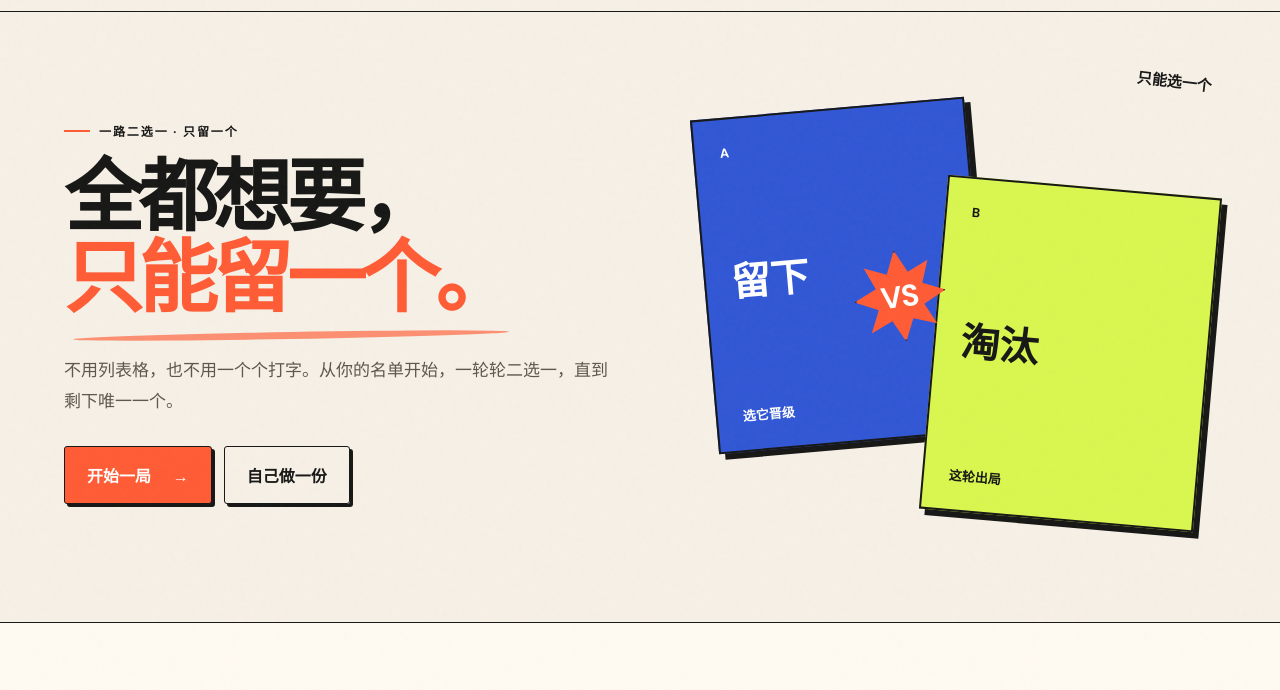
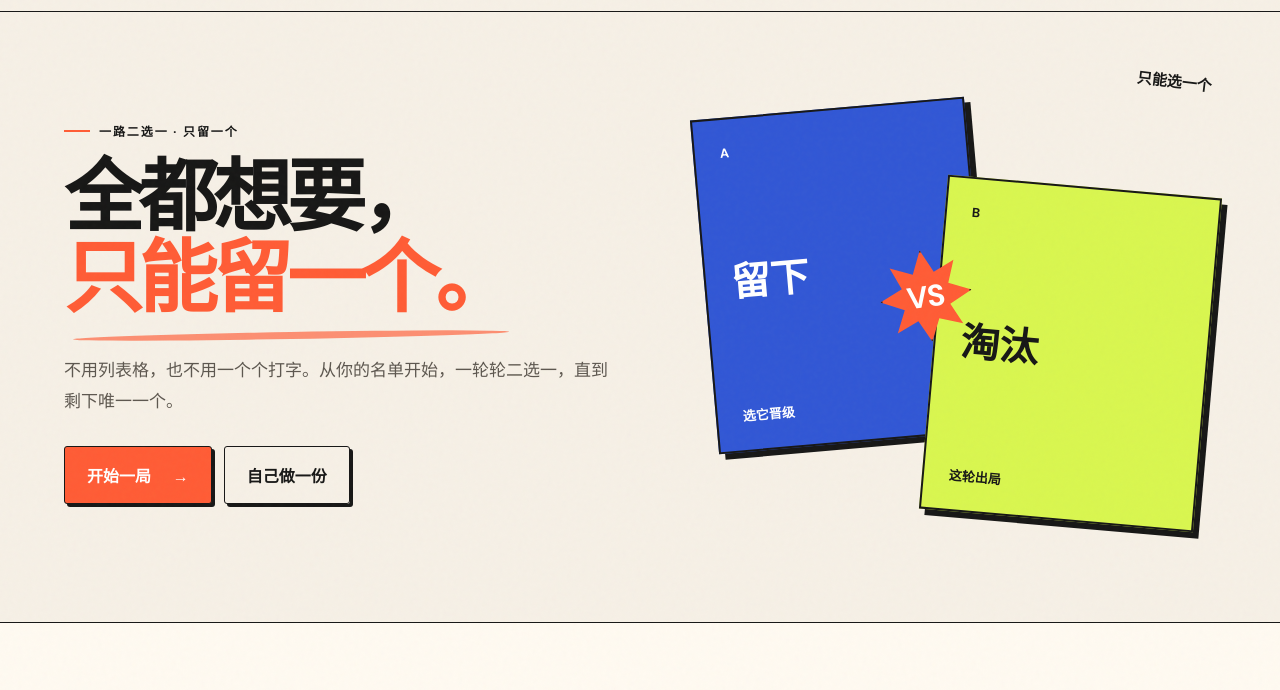
Before and after one commit to fatongchen-nu/pick-one-battle, a plain HTML site: page index.html in a window 1280 px wide. Shown: the part 64-754 px from the top of the page. Drawn offline with Linux system fonts and the light colour scheme; no server answers.

Commit message:
vs location

```diff
--- a/styles.css
+++ b/styles.css
@@ -57,7 +57,7 @@ button { color: inherit; }
 .versus-card small { font-size: 13px; font-weight: 700; }
 .card-left { left: 15px; top: 10px; background: var(--blue); color: white; transform: rotate(-5deg); }
 .card-right { right: 8px; bottom: 7px; background: var(--acid); transform: rotate(5deg); }
-.versus-burst { position: absolute; z-index: 2; left: 40%; top: 46%; transform: translate(-50%,-50%) rotate(-8deg); width: 92px; height: 92px; display: grid; place-items: center; color: white; font-size: 30px; font-weight: 900; background: var(--orange); border: 2px solid var(--ink); clip-path: polygon(50% 0,62% 25%,85% 15%,76% 39%,100% 50%,75% 62%,86% 85%,61% 76%,50% 100%,38% 76%,14% 86%,25% 62%,0 50%,25% 39%,15% 15%,39% 25%); }
+.versus-burst { position: absolute; z-index: 2; left: 45%; top: 46%; transform: translate(-50%,-50%) rotate(-8deg); width: 92px; height: 92px; display: grid; place-items: center; color: white; font-size: 30px; font-weight: 900; background: var(--orange); border: 2px solid var(--ink); clip-path: polygon(50% 0,62% 25%,85% 15%,76% 39%,100% 50%,75% 62%,86% 85%,61% 76%,50% 100%,38% 76%,14% 86%,25% 62%,0 50%,25% 39%,15% 15%,39% 25%); }
 .scribble { position: absolute; right: 4px; top: -28px; font-weight: 800; transform: rotate(7deg); font-size: 15px; }
 
 .themes-section { border-top: 1.5px solid var(--ink); border-bottom: 1.5px solid var(--ink); background: var(--cream); padding: 70px max(24px, calc((100vw - 1200px) / 2)) 84px; }
```
